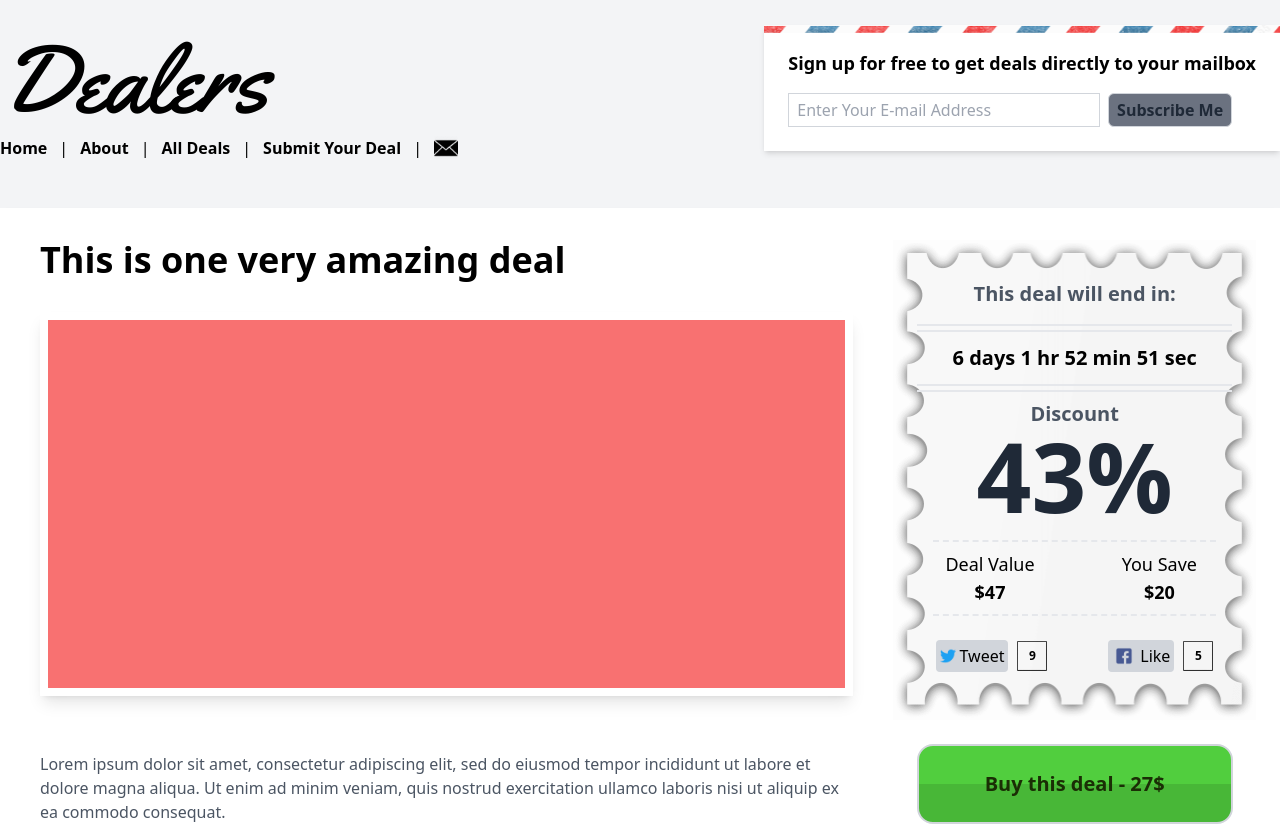
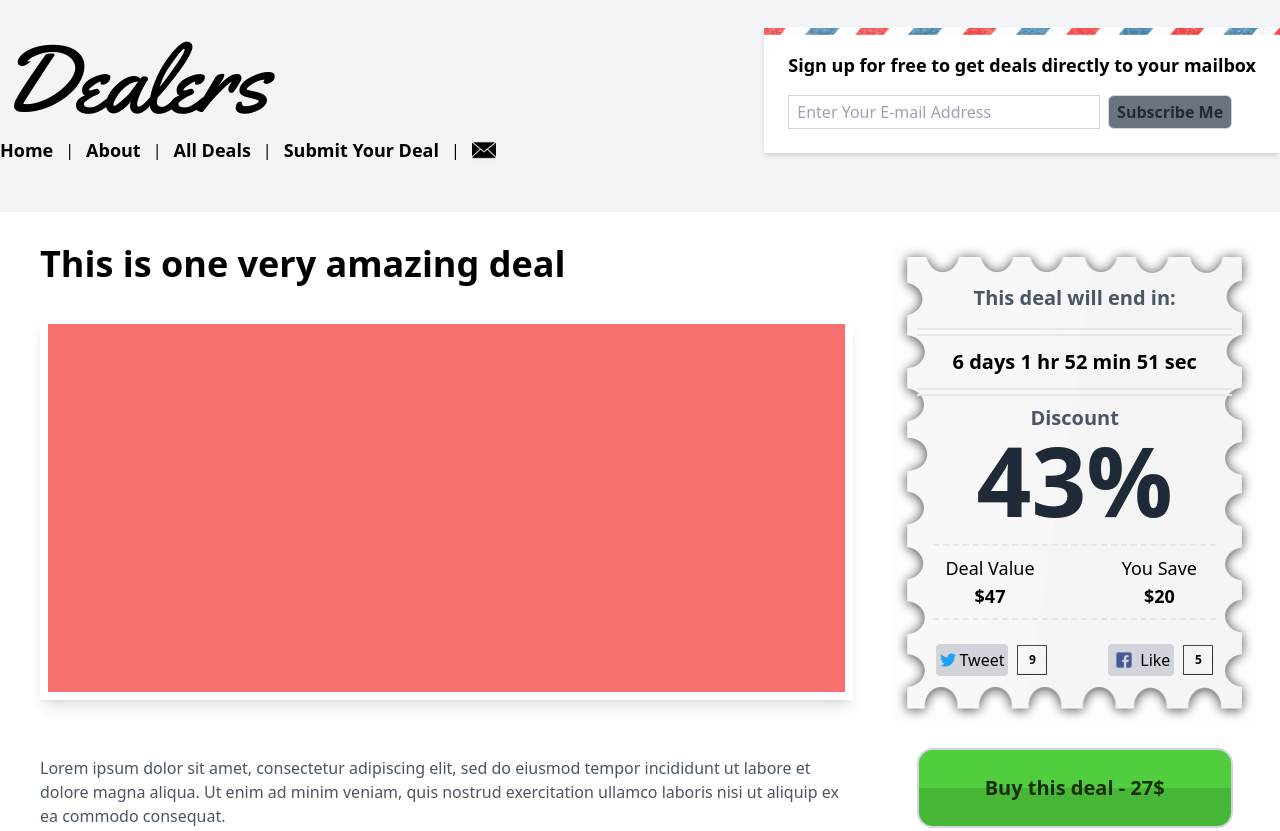
Before and after one commit to vovannam0502/IA01-CSS-Layout, a plain HTML site: page index.html in a window 1280 px wide. Shown: the top 831 px of the page. Drawn offline with nearby package versions, Linux system fonts and the light colour scheme.

Commit message:
Update index.html

```diff
--- a/index.html
+++ b/index.html
@@ -16,14 +16,14 @@
             <div class="flex flex-col">
                 <div class="font-yellowtail text-4xl md:text-8xl mt-8">Dealers</div>
 
-                <nav class="flex items-center space-x-3 mt-2">
-                    <a href="#" class="text-black-600 font-bold">Home</a>
+                <nav class="flex items-center space-x-2 md:space-x-3 mt-2">
+                    <a href="#" class="text-black-600 font-bold text-sm md:text-lg">Home</a>
                     <span class="text-black-600 mx-2">|</span>
-                    <a href="#" class="text-black-600 font-bold">About</a>
+                    <a href="#" class="text-black-600 font-bold text-sm md:text-lg">About</a>
                     <span class="text-black-600 mx-2">|</span>
-                    <a href="#" class="text-black-600 font-bold">All Deals</a>
+                    <a href="#" class="text-black-600 font-bold text-sm md:text-lg">All Deals</a>
                     <span class="text-black-600 mx-2">|</span>
-                    <a href="#" class="text-black-600 font-bold">Submit Your Deal</a>
+                    <a href="#" class="text-black-600 font-bold text-sm md:text-lg">Submit Your Deal</a>
                     <span class="text-black-600 mx-2">|</span>
                     <img src="./images/envelop.png"
                     alt="Envelope" class="w-6 h-6 inline-block">
```
